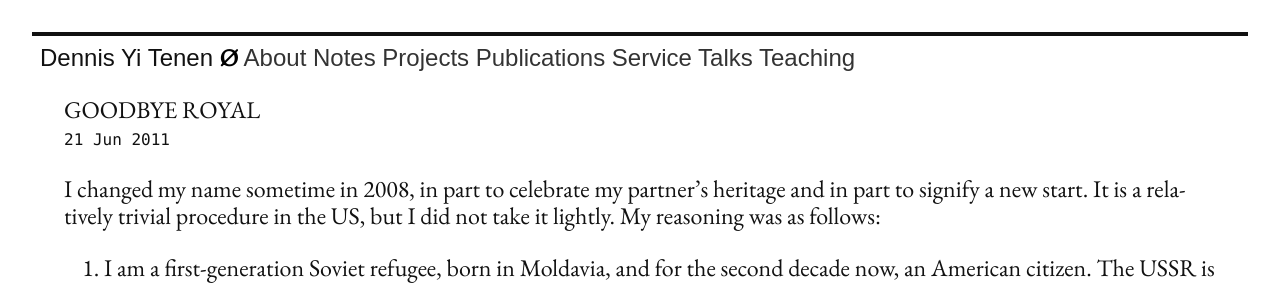
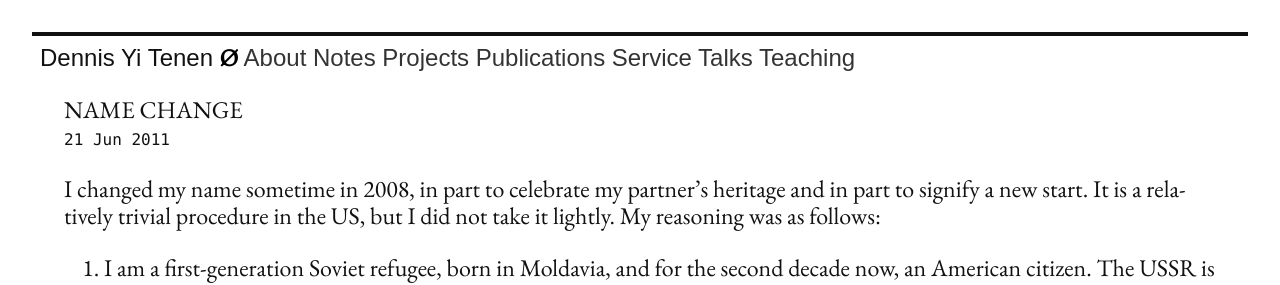
Before and after one commit to denten/denten.github.io, a Jekyll site: the page built from _posts/2011-06-21-name.md, in a window 1280 px wide. Shown: the top 285 px of the page. Built offline with Jekyll 4.4.1, drawn with Linux system fonts in a browser that asks for light colours; nearby versions of some CDN libraries; library files that are not in the unit come from our copies.

Commit message:
cleaning up old posts

```diff
--- a/_posts/2011-06-21-name.md
+++ b/_posts/2011-06-21-name.md
@@ -1,7 +1,7 @@
 ---
 layout: post
 slug: name
-title: Goodbye Royal
+title: Name Change
 categories:
 - think.stack
 ---
```
